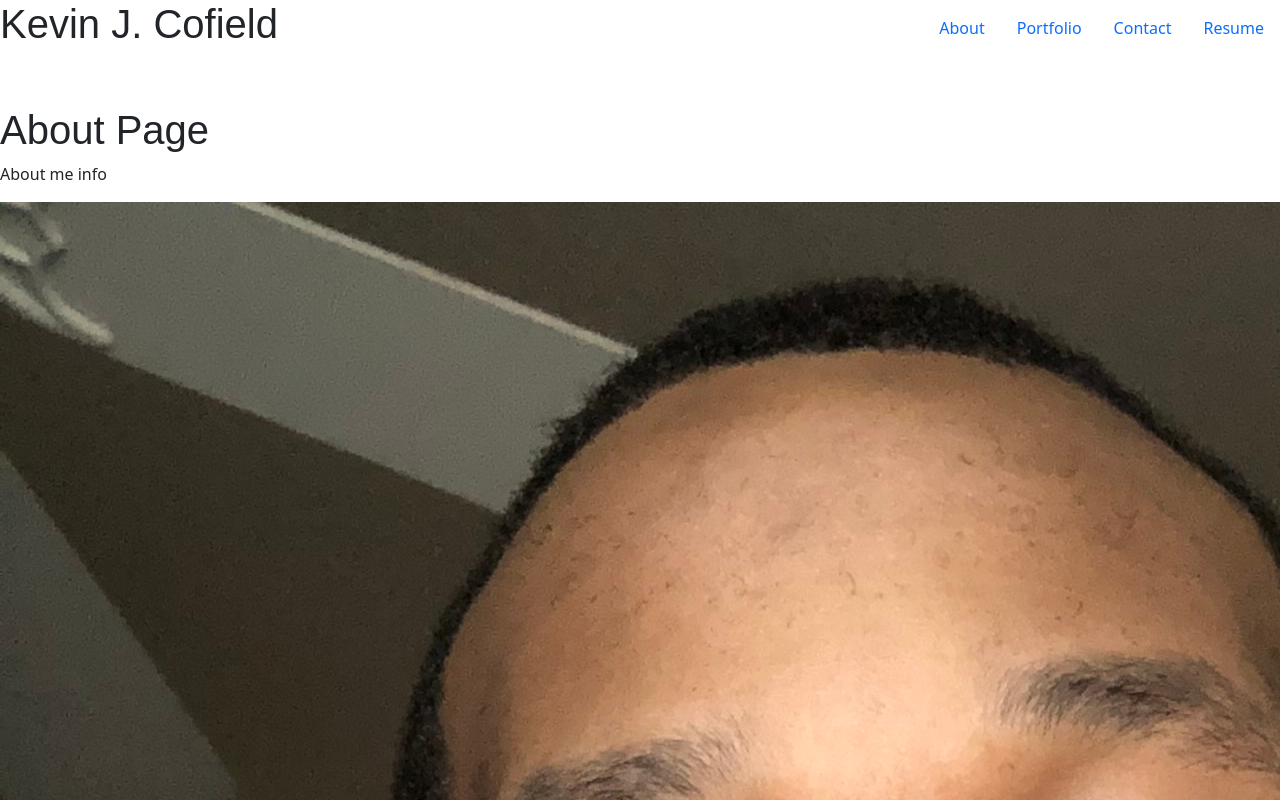
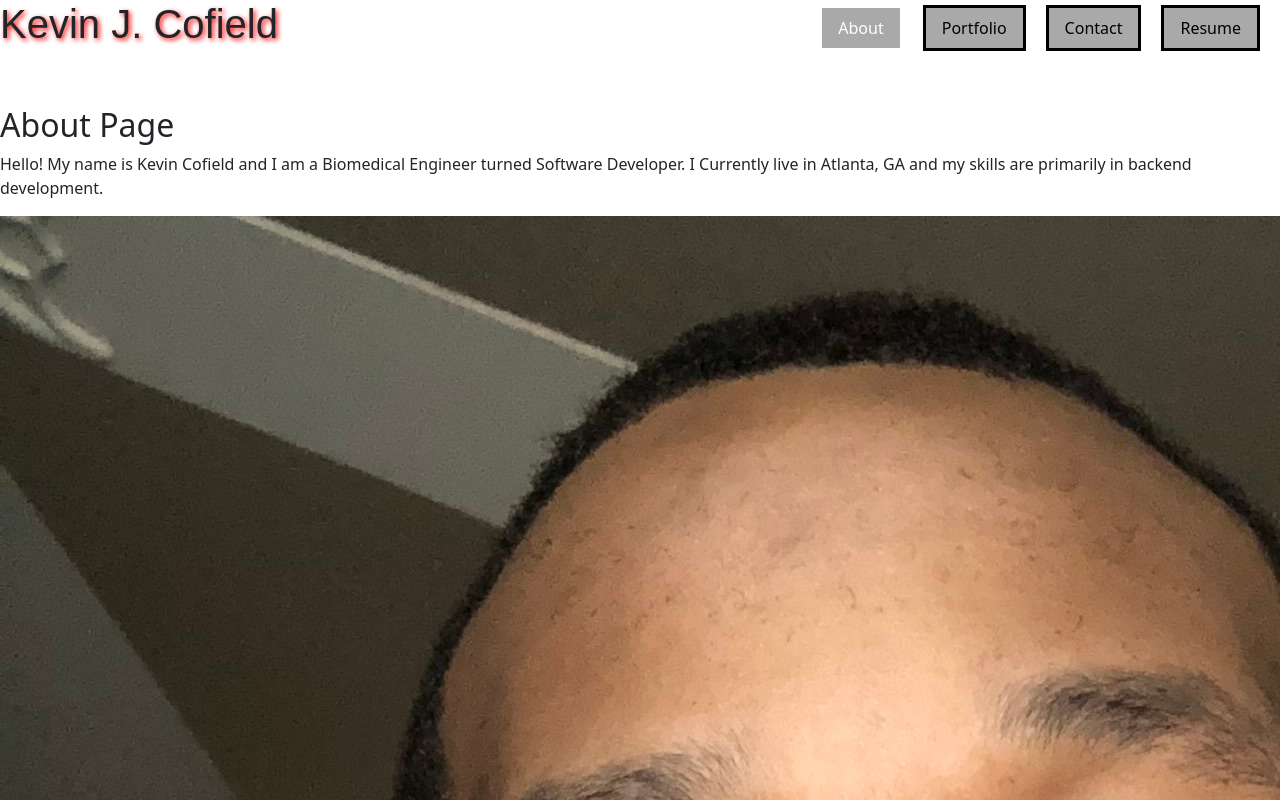
Before and after one commit to Nephew20/React-Portfolio, a React (Create React App) app: page / in a window 1280 px wide. Shown: the top 800 px of the page. Built offline with nearby package versions, Linux system fonts and the light colour scheme; the HTML template or start-up script is replaced by a standard one.

Commit message:
began the about section of the portfolio

```diff
--- a/src/components/Navbar.js
+++ b/src/components/Navbar.js
@@ -1,5 +1,5 @@
 import React from 'react';
-import '../styles/index.css'
+import '../styles/nav.css'
 
 // Here we are using object destructuring assignment to pluck off our variables from the props object
 // We assign them to their own variable names
@@ -26,7 +26,7 @@ function NavBar({ currentPage, handlePageChange }) {
           <a
             href="#portfolio"
             onClick={() => handlePageChange('Portfolio')}
-            // Check to see if the currentPage is `About`, and if so we use the active link class from bootstrap. Otherwise, we set it to a normal nav-link
+            // Check to see if the currentPage is `Portfolio`, and if so we use the active link class from bootstrap. Otherwise, we set it to a normal nav-link
             className={currentPage === 'Portfolio' ? 'nav-link active' : 'nav-link'}
           >
             Portfolio
@@ -48,7 +48,7 @@ function NavBar({ currentPage, handlePageChange }) {
           <a
             href="#resume"
             onClick={() => handlePageChange('Resume')}
-            // Check to see if the currentPage is `Contact`, and if so we use the active link class from bootstrap. Otherwise, we set it to a normal nav-link
+            // Check to see if the currentPage is `Resume`, and if so we use the active link class from bootstrap. Otherwise, we set it to a normal nav-link
             className={currentPage === 'Resume' ? 'nav-link active' : 'nav-link'}
           >
             Resume
--- a/src/components/pages/About.js
+++ b/src/components/pages/About.js
@@ -3,11 +3,11 @@ import headshot from '../../images/headshot.JPG'
 
 function About() {
     return (
-    <div>
-        <h1> About Page </h1>
-        <p> About me info </p>
-        <img src={headshot} alt="pic-of-me" />
-    </div>
+        <div>
+            <h2> About Page </h2>
+            <p> Hello! My name is Kevin Cofield and I am a Biomedical Engineer turned Software Developer. I Currently live in Atlanta, GA and my skills are primarily in backend development. </p>
+            <img src={headshot} alt="pic-of-me" />
+        </div>
     )
 }
 
--- a/src/styles/index.css
+++ /dev/null
@@ -1,18 +0,0 @@
-header {
-    display: flex;
-    align-items: center;
-    justify-content: space-between;
-    padding-bottom: 50px;
-}
-
-h1 {
-    font-family: Arial, Helvetica, sans-serif;
-    font-size: large;
-}
-
-.nav-item a {
-
-}
-.nav-item a:hover{
-    color: black;
-}
--- /dev/null
+++ b/src/styles/nav.css
@@ -0,0 +1,27 @@
+header {
+    display: flex;
+    align-items: center;
+    justify-content: space-between;
+    padding-bottom: 50px;
+}
+
+h1 {
+    font-family: Arial, Helvetica, sans-serif;
+    font-size: 24px;
+    text-shadow: 2px 2px 5px red;
+}
+
+.nav-item a {
+    border: solid;
+    background-color: darkgrey;
+    margin-right: 20px;
+    color: black
+}
+
+.nav-item a:hover{
+    color: green;
+}
+
+.nav-link.active {
+    color: white !important;
+}
```
